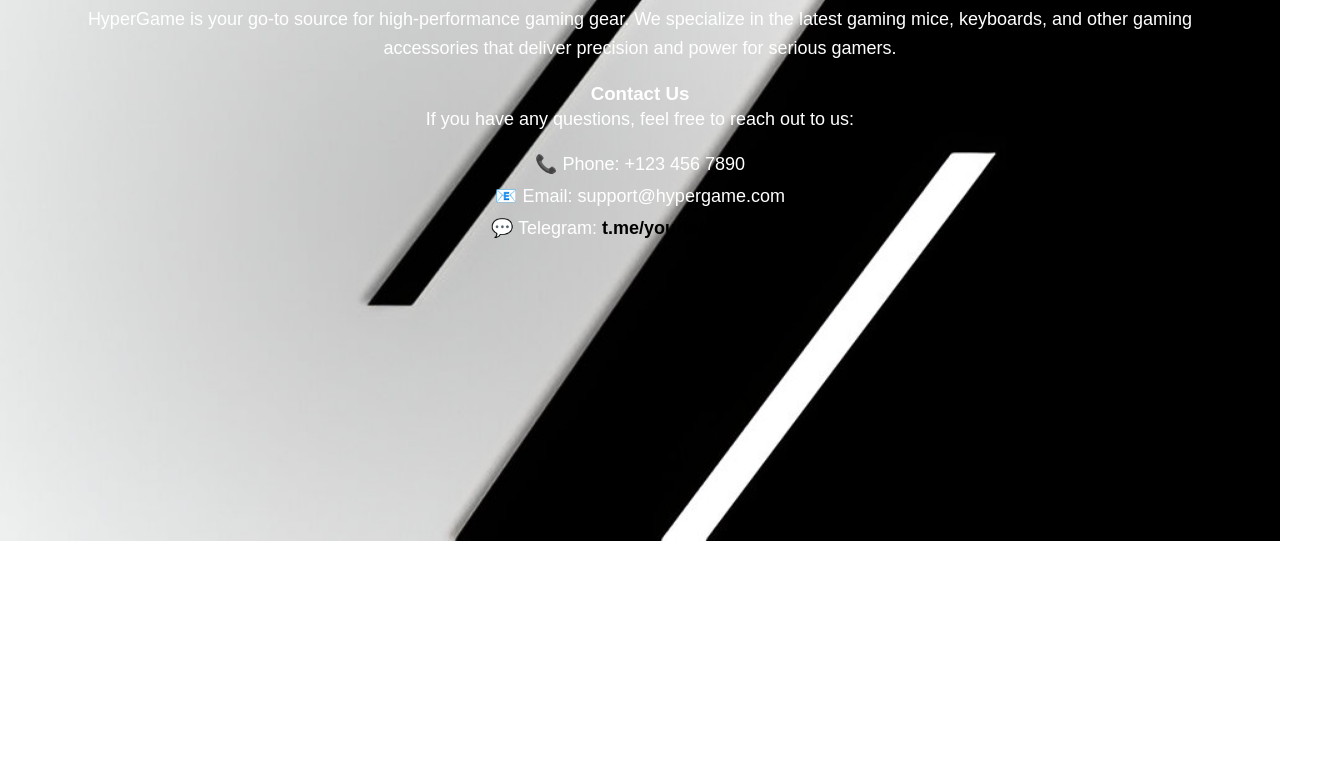
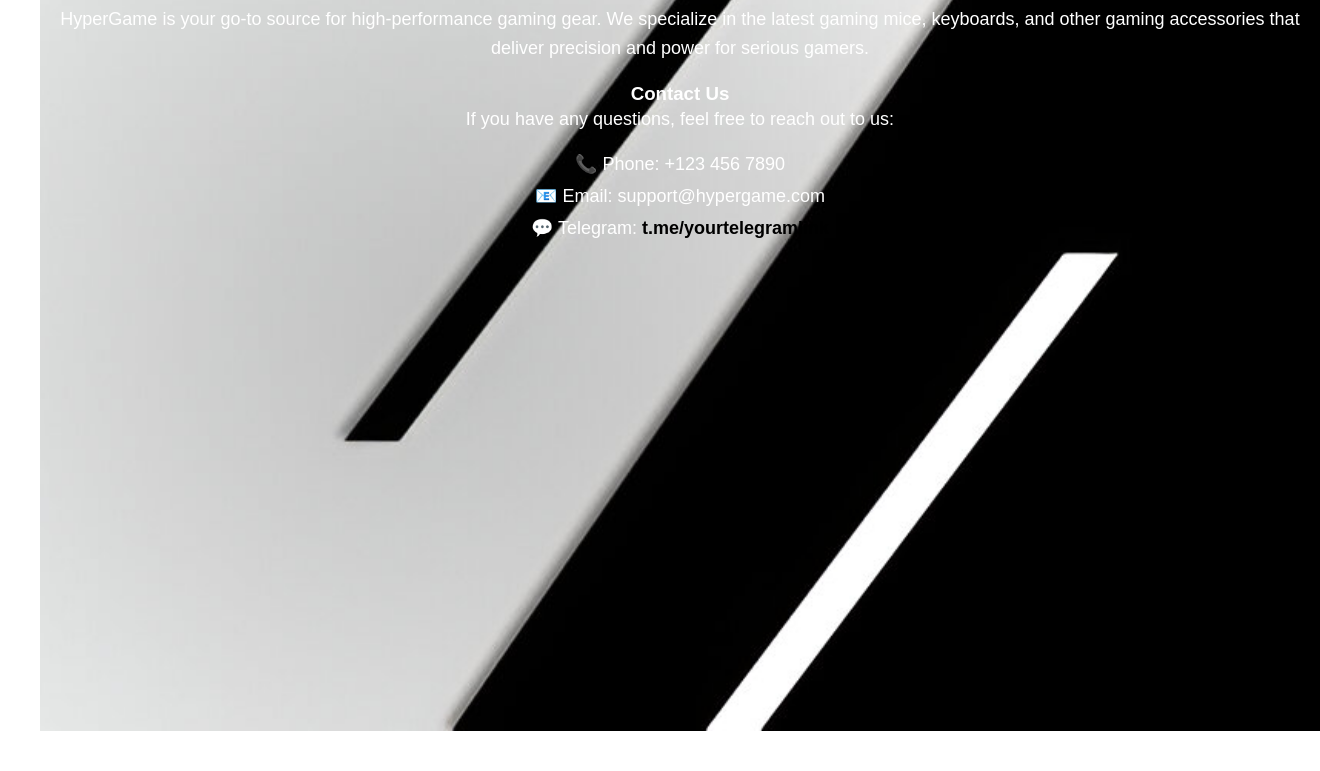
Before and after one commit to PABLOSleuth2/HyperGame, a plain HTML site: page about.html in a window 1280 px wide. Shown: the part 266-1037 px from the top of the page, 1320 px wide, since content can reach past the window. Before the commit the page ends 807 px from the top, so only its background shows below. Drawn offline with Linux system fonts and the light colour scheme.

Commit message:
Add files via upload

```diff
--- a/about.html
+++ b/about.html
@@ -17,8 +17,8 @@
     </header>
 
     <main>
-        <div class="background-image">
-            <section class="about-section">
+        <section class="about-section">
+            <div class="background-image">
                 <h2>Welcome to HyperGame</h2>
                 <p>
                     HyperGame is your go-to source for high-performance gaming gear. We specialize in the latest gaming
@@ -31,8 +31,8 @@
                     <li>📧 Email: support@hypergame.com</li>
                     <li>💬 Telegram: <a href="https://t.me/yourtelegramlink" target="_blank">t.me/yourtelegramlink</a></li>
                 </ul>
-            </section>
-        </div>
+            </div>
+        </section>
     </main>
 </body>
 </html>
--- a/style.css
+++ b/style.css
@@ -290,15 +290,24 @@
     overflow-x: hidden; /* Prevent horizontal overflow */
 }
 
+/* General styles */
+body {
+    margin: 0; /* Remove default margin */
+    padding: 0; /* Remove default padding */
+    font-family: Arial, sans-serif; /* Set a default font */
+    overflow-x: hidden; /* Prevent horizontal overflow */
+    height: 100vh; /* Set body height to full viewport */
+}
+
 /* Background image styling */
 .background-image {
     background-image: url('background.jpg'); /* Your background image */
-    background-size: cover; /* Ensure the image covers the entire div */
+    background-size: cover; /* Ensure the image covers the entire area */
     background-repeat: no-repeat; /* Prevent repeating */
     background-position: center; /* Keep it centered */
-    height: calc(100vh - 150px); /* Adjust for the header height */
-    width: 100%;
-    position: relative;
+    height: 100vh; /* Full viewport height */
+    width: 100vw; /* Full viewport width */
+    position: relative; /* Positioned relative for content overlay */
     padding: 20px; /* Optional: Add padding for better spacing */
     box-sizing: border-box; /* Include padding in height/width calculations */
     color: white; /* Change text color for visibility */
```
